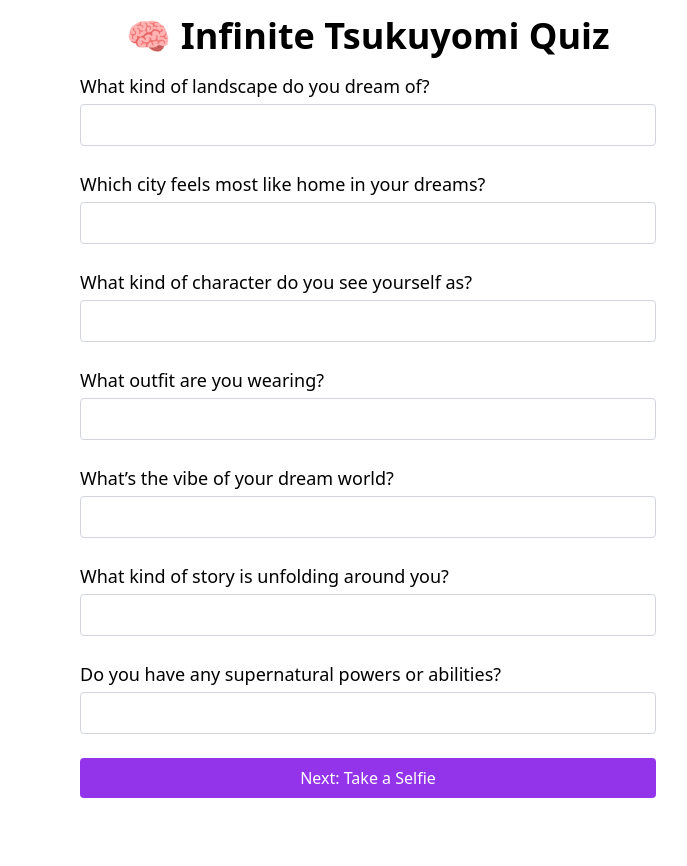
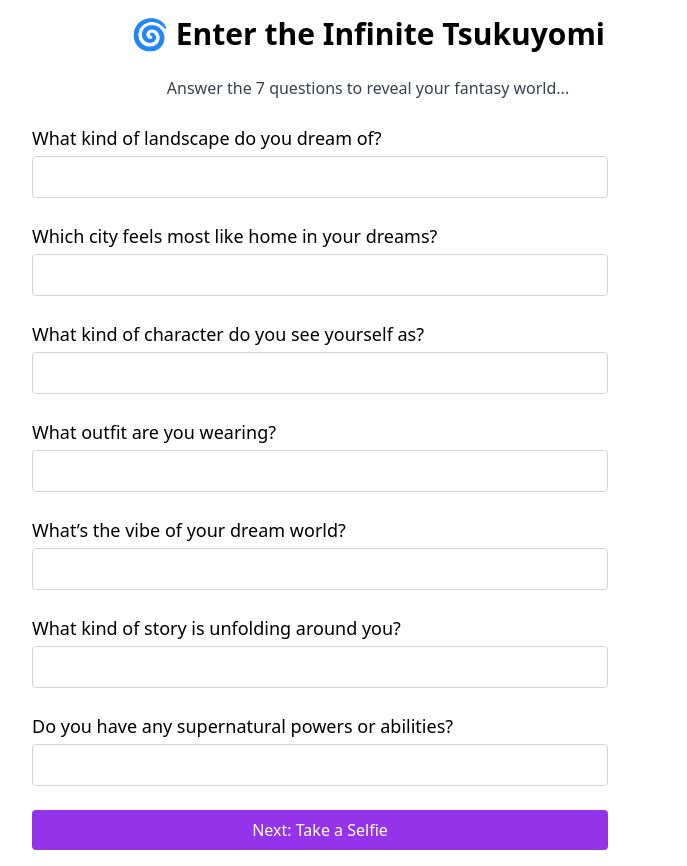
Before and after one commit to saifkazi25/IT129, a Next.js app: page / in a window 1280 px wide. Shown: the whole page, without its empty margins (272-959 px from the left). Before the commit the page ends 814 px from the top, so only its background shows below. Built offline with nearby package versions, Linux system fonts and the light colour scheme.

Commit message:
Update page.tsx

```diff
--- a/app/page.tsx
+++ b/app/page.tsx
@@ -1,13 +1,13 @@
-import React, { Suspense } from "react";
 import QuizForm from "@/components/QuizForm";
 
-export default function Page() {
+export default function Home() {
   return (
-    <main className="flex min-h-screen flex-col items-center justify-center bg-white text-black p-4">
-      <h1 className="text-4xl font-bold mb-4">🧠 Infinite Tsukuyomi Quiz</h1>
-      <Suspense fallback={<p>Loading quiz...</p>}>
+    <main className="flex min-h-screen items-center justify-center bg-white text-black p-4">
+      <div className="max-w-2xl w-full space-y-6">
+        <h1 className="text-3xl font-bold text-center">🌀 Enter the Infinite Tsukuyomi</h1>
+        <p className="text-center text-gray-700">Answer the 7 questions to reveal your fantasy world...</p>
         <QuizForm />
-      </Suspense>
+      </div>
     </main>
   );
 }
```
